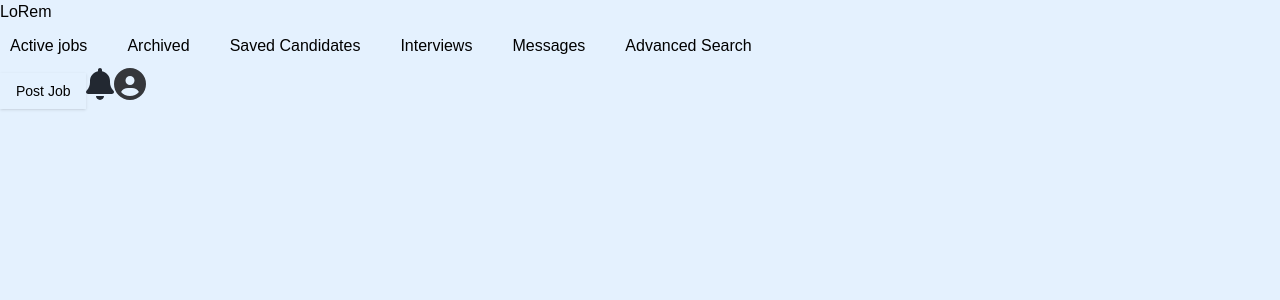
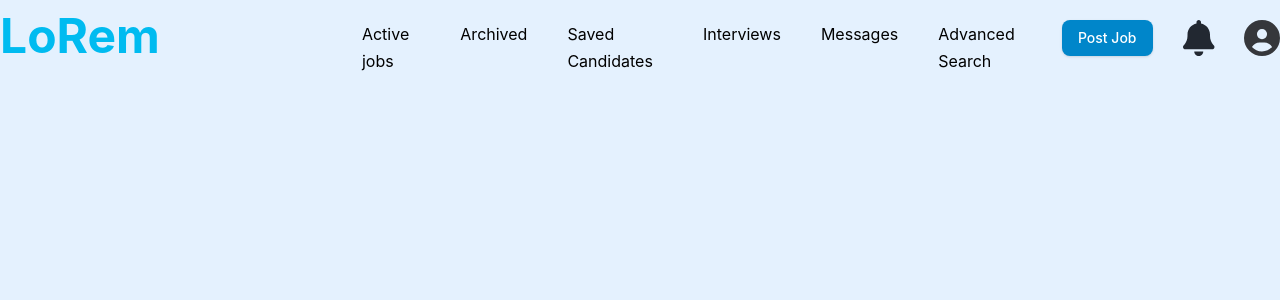
Before and after one commit to oduordaizy/NiaKazi_Mock_Up, a Next.js app: page /recruiter/dashboard in a window 1280 px wide. Shown: the top 300 px of the page. Built offline with nearby package versions, Linux system fonts and the light colour scheme.

Commit message:
committed all my changes

```diff
--- a/app/globals.css
+++ b/app/globals.css
@@ -3,8 +3,9 @@
 @tailwind utilities;
 
 body {
-  font-family: Arial, Helvetica, sans-serif;
+  font-family: Inter;
   background: #e4f1fe;
+  font-size: large;
 }
 
 .title{
@@ -12,6 +13,37 @@ body {
   text-align: center;
   font-size: 2rem;
 }
+
+/****recruiter/dashboard start*******/
+.parent{
+  display: flex;
+
+}
+
+.postbtn{
+  margin-top: 20px;
+  margin-right: 20px;
+}
+
+.dashbordContainer{
+  width: 70%;
+  display: flex;
+  margin: 10px auto;
+  margin-left: 15%;
+
+
+}
+
+.logo-like{
+  font-size: 3rem;
+  color: #00bbf0;
+  font-weight: bold;
+
+}
+
+
+/****recruiter/dashboard END*******/
+
 
 /**********Nav Bar Start ********/
 
@@ -25,9 +57,10 @@ body {
 
 }
 
-.loginbtns{
+.btngroup{
   display: flex;
-  gap: 20px;
+  gap: 30px;
+  margin-top: 20px;
 }
 
 #btn1{
@@ -41,14 +74,14 @@ body {
   background: #013C5E;
 }
 
-#btn2{
+.btn2{
   background-color: #0086CA;
   color: white;
   border-radius: 8px;
 
 }
 
-#btn2:hover{
+.btn2:hover{
   color: #013C5E;
   background: white;
   border: 1px solid #013C5E;
@@ -71,10 +104,13 @@ body {
 }
 
 .navItem:hover{
-  background:#00204a;
-  color: white;
+  color: #00204a;
+  font-weight: bold;
+}
+
+.navItem:active{
+  color: #013C5E;
 }
 
 
-
 /**************Nav Bar End******************/
--- a/app/layout.js
+++ b/app/layout.js
@@ -1,5 +1,9 @@
-import { Geist, Geist_Mono } from "next/font/google";
+import { Geist, Geist_Mono, Inter, Arvo } from "next/font/google";
 import "./globals.css";
+
+import { config } from '@fortawesome/fontawesome-svg-core'
+import '@fortawesome/fontawesome-svg-core/styles.css'
+config.autoAddCss = false
 
 const geistSans = Geist({
   variable: "--font-geist-sans",
--- a/app/page.js
+++ b/app/page.js
@@ -2,6 +2,9 @@
 
 import * as React from "react"
 import CompleteNavbar from "@/components/Navigation";
+
+
+
 
 export function Home() {
   return (
--- a/app/recruiter/page.js
+++ b/app/recruiter/page.js
@@ -1,5 +1,11 @@
+import React from "react";
+
 const Recruiter = () => {
     <>
+
+    <div className="logo-like">Niakazi</div>
     <h1>Hi, there Recruiter 👋</h1>
     </>
 }
+
+export default Recruiter;
--- a/components/profile.js
+++ b/components/profile.js
@@ -38,7 +38,8 @@ import { faBell, faUser, faCircleUser } from '@fortawesome/free-solid-svg-icons'
     return (
       <DropdownMenu>
         <DropdownMenuTrigger asChild>
-          <FontAwesomeIcon id="user-profile-icon" icon={faCircleUser} size="2x"  style={{color: "#35373b",}} />
+          <div id="user-profile-icon"><FontAwesomeIcon  icon={faCircleUser} size="2x"  style={{color: "#35373b",}} /></div>
+
         </DropdownMenuTrigger>
         <DropdownMenuContent className="w-56">
           <DropdownMenuLabel>My Account</DropdownMenuLabel>
--- a/package.json
+++ b/package.json
@@ -9,10 +9,16 @@
     "lint": "next lint"
   },
   "dependencies": {
+    "@fortawesome/fontawesome-svg-core": "^6.7.2",
+    "@fortawesome/free-brands-svg-icons": "^6.7.2",
+    "@fortawesome/free-solid-svg-icons": "^6.7.2",
+    "@fortawesome/react-fontawesome": "^0.2.2",
+    "@radix-ui/react-dropdown-menu": "^2.1.4",
     "@radix-ui/react-navigation-menu": "^1.2.3",
     "@radix-ui/react-slot": "^1.1.1",
     "class-variance-authority": "^0.7.1",
     "clsx": "^2.1.1",
+    "font-awesome": "^4.7.0",
     "lucide-react": "^0.468.0",
     "next": "15.1.0",
     "react": "^19.0.0",
```
Also changed, not shown: 1 other file (tests, documents, lock files or other folders).
